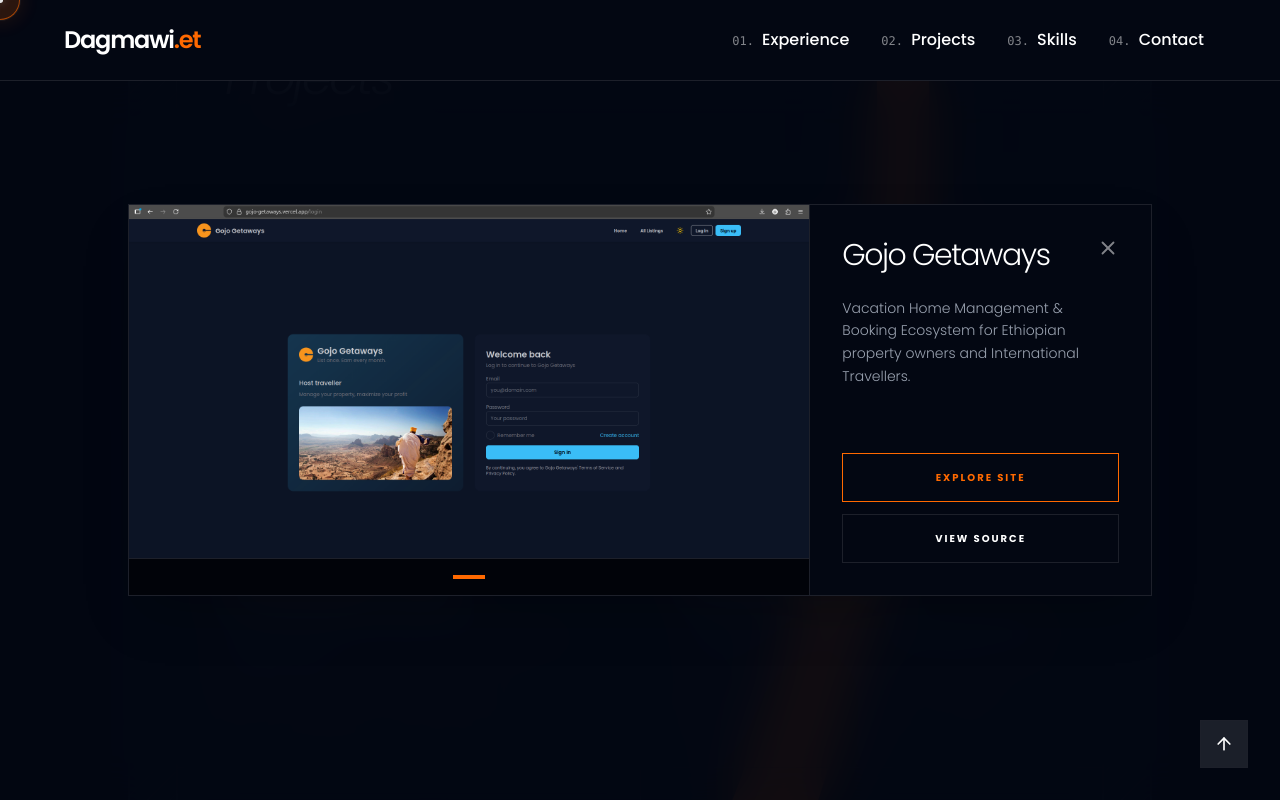
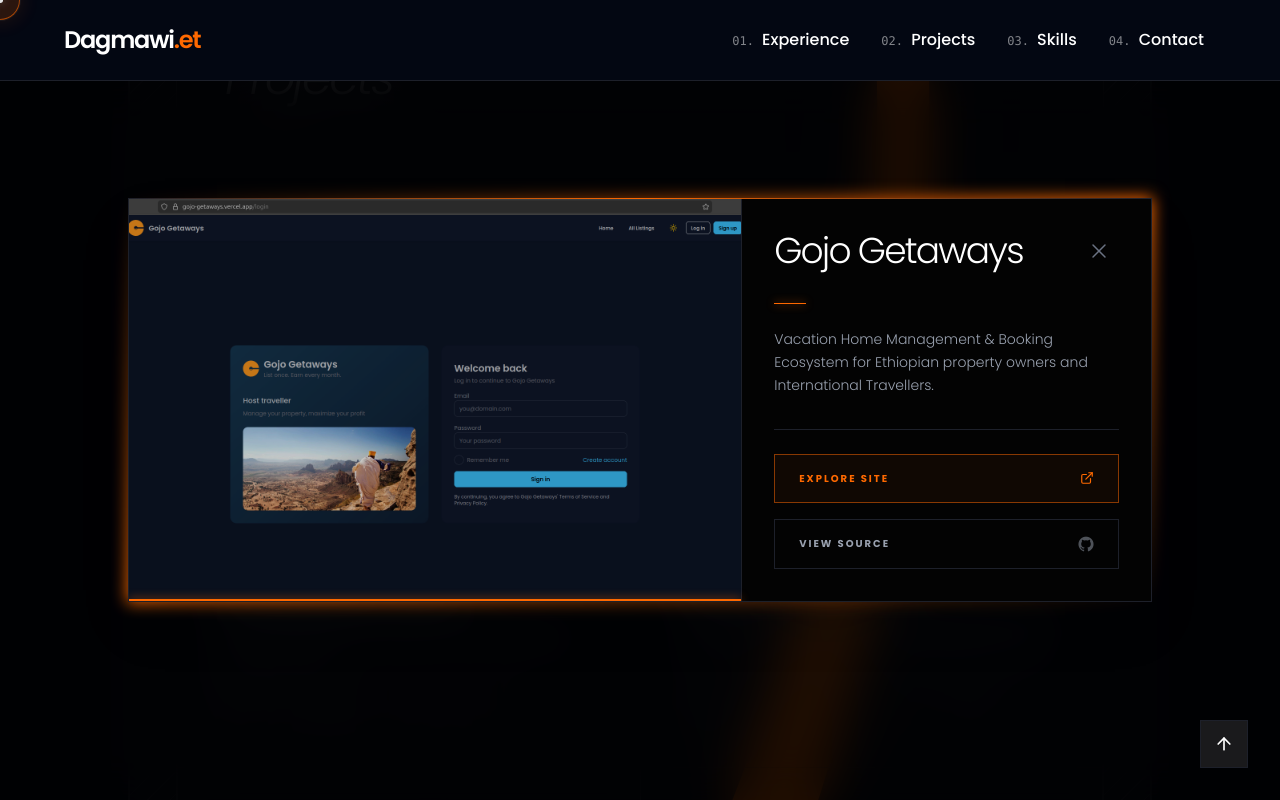
Before and after one commit to Dagin34/my-portfolio-v2, a SvelteKit app: page / in a window 1280 px wide. Both pictures are taken after a click on the button 409 px from the left and 3306 px from the top of the page. Shown: the part 2905-3705 px from the top of the page. Built offline with nearby package versions, Linux system fonts and the light colour scheme.

Commit message:
UI changes on Projects Popup

```diff
--- a/src/components/projects-popup.svelte
+++ b/src/components/projects-popup.svelte
@@ -1,5 +1,7 @@
 <script lang="ts">
-    import { X } from "lucide-svelte";
+    import { X, ChevronLeft, ChevronRight, ExternalLink } from "lucide-svelte";
+    import { fade, fly } from "svelte/transition";
+    import { cubicOut } from "svelte/easing";
     import { type Project } from "$lib/projects";
 
     let { onMissing, activeProject, onClose } = $props<{
@@ -9,114 +11,136 @@
     }>();
 
     let currentImgIndex = $state(0);
+
     function nextImg() {
         if (activeProject && activeProject.images.length > 0) {
             currentImgIndex = (currentImgIndex + 1) % activeProject.images.length;
         }
     }
+
+    function prevImg() {
+        if (activeProject && activeProject.images.length > 0) {
+            currentImgIndex = (currentImgIndex - 1 + activeProject.images.length) % activeProject.images.length;
+        }
+    }
 </script>
 
-<div class="fixed inset-0 z-100 flex items-center justify-center p-6 sm:p-12">
+<div class="fixed inset-0 z-100 flex items-center justify-center p-4 sm:p-12" transition:fade={{ duration: 300 }}>
     <button
         onclick={onClose}
-        class="absolute inset-0 bg-background/90 backdrop-blur-xl transition-all"
+        class="absolute inset-0 bg-black/80 backdrop-blur-xl transition-all cursor-default"
         aria-label="close-modal"
     ></button>
 
     <div
-        class="relative max-w-5xl w-full border border-border-color bg-background shadow-2xl overflow-hidden"
+        class="relative max-w-5xl w-full group"
+        transition:fly={{ y: 40, duration: 600, easing: cubicOut }}
     >
-        <div class="flex flex-col md:flex-row h-full">
-            <div
-                class="w-full md:w-2/3 bg-black/50 aspect-video md:aspect-auto flex flex-col border-b md:border-b-0 md:border-r border-border-color"
-            >
+        <!-- glowing border -->
+        <div class="absolute -inset-px bg-linear-to-br from-transparent via-brand-primary to-transparent opacity-100 transition-all duration-1000 blur-sm z-0"></div>
+        <div class="absolute inset-x-0 top-0 h-px bg-linear-to-r from-transparent via-brand-primary to-transparent opacity-100 transition-opacity duration-1000 z-20"></div>
+
+        <div class="relative z-10 w-full bg-[#030303] border border-border-color group-hover:border-brand-primary/30 transition-colors duration-700 shadow-2xl overflow-hidden flex flex-col md:flex-row h-[80vh] md:h-auto max-h-[800px]">
+
+            <!-- Visuals -->
+            <div class="w-full md:w-3/5 bg-black/80 aspect-video md:aspect-auto flex flex-col border-b md:border-b-0 md:border-r border-border-color relative">
                 {#if activeProject.images.length > 0}
-                    <div class="relative flex-1 overflow-hidden group">
-                        <img
-                            src={activeProject.images[currentImgIndex]}
-                            alt="Gallery"
-                            class="object-cover w-full h-full"
-                        />
-                        <button
-                            onclick={nextImg}
-                            class="absolute inset-y-0 right-0 px-6 bg-black/20 opacity-0 group-hover:opacity-100 transition-opacity hover:bg-brand-primary/20"
-                        >
-                            Next →
-                        </button>
+                    <!-- Image -->
+                    <div class="relative flex-1 overflow-hidden">
+                        {#key currentImgIndex}
+                            <img
+                                in:fade={{ duration: 400 }}
+                                src={activeProject.images[currentImgIndex]}
+                                alt="Gallery"
+                                class="absolute inset-0 object-cover w-full h-full opacity-80 group-hover:opacity-100 transition-opacity duration-500"
+                            />
+                        {/key}
+
+                        <!-- click zones -->
+                        <div class="absolute inset-0 flex">
+                            <button onclick={prevImg} class="w-1/2 h-full flex items-center justify-start p-4 group/left outline-none">
+                                <div class="bg-black/50 p-2 border border-white/10 opacity-0 group-hover/left:opacity-100 transform -translate-x-4 group-hover/left:translate-x-0 transition-all backdrop-blur-sm hover:border-brand-primary/50 hover:text-brand-primary">
+                                    <ChevronLeft size={24} />
+                                </div>
+                            </button>
+                            <button onclick={nextImg} class="w-1/2 h-full flex items-center justify-end p-4 group/right outline-none">
+                                <div class="bg-black/50 p-2 border border-white/10 opacity-0 group-hover/right:opacity-100 transform translate-x-4 group-hover/right:translate-x-0 transition-all backdrop-blur-sm hover:border-brand-primary/50 hover:text-brand-primary">
+                                    <ChevronRight size={24} />
+                                </div>
+                            </button>
+                        </div>
                     </div>
-                    <div
-                        class="p-4 flex gap-2 justify-center border-t border-border-color"
-                    >
+
+                    <div class="h-[2px] w-full bg-border-color flex relative z-10">
                         {#each activeProject.images as _, i}
-                            <div
-                                class="h-1 w-8 transition-all {i ===
-                                currentImgIndex
-                                    ? 'bg-brand-primary'
-                                    : 'bg-white/10'}"
-                            ></div>
+                            <div class="h-full flex-1 transition-all duration-500 {i === currentImgIndex ? 'bg-brand-primary shadow-[0_0_10px_var(--color-brand-primary)]' : 'bg-transparent'}"></div>
                         {/each}
                     </div>
                 {:else}
-                    <div
-                        class="flex-1 flex flex-col items-center justify-center p-12 opacity-20"
-                    >
-                        <div
-                            class="w-full h-full border-2 border-dashed border-white/20 rounded-lg flex flex-col items-center justify-center"
-                        >
-                            <span
-                                class="text-xs font-mono uppercase tracking-widest"
-                                >Visuals Restricted</span
-                            >
-                            <span class="text-[10px] mt-2"
-                                >Confidential or Internal System</span
-                            >
+                    <div class="flex-1 flex flex-col items-center justify-center p-12 bg-[linear-linear(rgba(255,255,255,0.02)_1px,transparent_1px)] bg-size-[100%_4px]">
+                        <div class="w-full h-full border border-dashed border-white/10 flex flex-col items-center justify-center relative overflow-hidden group/restricted">
+                            <div class="absolute inset-x-0 top-0 h-[20%] bg-linear-to-b from-transparent to-brand-primary/10 opacity-0 group-hover/restricted:opacity-100 -translate-y-full group-hover/restricted:animate-[scan_2s_ease-in-out_infinite]"></div>
+
+                            <span class="text-xs font-mono text-brand-primary uppercase tracking-[0.3em] drop-shadow-[0_0_8px_rgba(var(--brand-primary),0.5)]">Visuals Restricted</span>
+                            <span class="text-[10px] mt-3 font-mono text-gray-500 uppercase tracking-widest">Confidential / Internal</span>
                         </div>
                     </div>
                 {/if}
             </div>
 
-            <div class="w-full md:w-1/3 p-8 flex flex-col justify-between">
-                <div>
-                    <div
-                        class="flex justify-between items-center mb-6 relative"
-                    >
-                        <h2 class="text-3xl font-light tracking-tighter">
+            <!-- Content & Actions -->
+            <div class="w-full md:w-2/5 p-8 flex flex-col bg-[#030303]">
+                <div class="flex-1">
+                    <div class="flex justify-between items-start mb-8 relative">
+                        <h2 class="text-3xl md:text-4xl font-light tracking-tighter text-white pr-8">
                             {activeProject.title}
                         </h2>
                         <button
                             onclick={onClose}
-                            class="absolute top-0 right-0 text-xl opacity-50 hover:opacity-100 hover:text-brand-primary"
-                            ><X size={22} /></button
+                            class="absolute top-0 right-0 p-2 text-gray-500 hover:text-brand-primary transition-colors hover:rotate-90 duration-300"
                         >
+                            <X size={24} strokeWidth={1.5} />
+                        </button>
                     </div>
-                    <p
-                        class="text-sm font-light text-gray-400 leading-relaxed mb-8"
-                    >
+
+                    <div class="w-8 h-px bg-brand-primary mb-6 shadow-[0_0_8px_var(--color-brand-primary)]"></div>
+
+                    <p class="text-sm font-light text-gray-400 leading-relaxed overflow-y-auto max-h-[40vh] md:max-h-none pr-4 scrollbar-thin scrollbar-thumb-white/10 scrollbar-track-transparent">
                         {activeProject.description}
                     </p>
                 </div>
 
-                <div class="space-y-3">
+                <div class="space-y-4 mt-8 pt-6 border-t border-border-color">
                     <button
-                        onclick={() =>
-                            activeProject?.live
-                                ? window.open(activeProject.live)
-                                : onMissing("Live demo not available")}
-                        class="w-full py-4 border border-brand-primary text-brand-primary text-[10px] font-bold uppercase tracking-[0.2em] hover:bg-brand-primary hover:text-white transition-all"
+                        onclick={() => activeProject?.live ? window.open(activeProject.live) : onMissing("Live demo not available")}
+                        class="relative w-full group/btn overflow-hidden border border-brand-primary/50 hover:border-brand-primary transition-colors bg-brand-primary/5 hover:bg-brand-primary/10"
                     >
-                        Explore Site
+                        <div class="absolute inset-0 bg-brand-primary blur-md opacity-0 group-hover/btn:opacity-20 transition-opacity duration-500"></div>
+                        <div class="relative py-4 px-6 flex justify-between items-center text-brand-primary transition-all">
+                            <span class="text-[10px] font-bold uppercase tracking-[0.2em]">Explore Site</span>
+                            <ExternalLink size={14} class="group-hover/btn:translate-x-1 group-hover/btn:-translate-y-1 transition-transform" />
+                        </div>
                     </button>
+
                     <button
-                        onclick={() =>
-                            activeProject?.github
-                                ? window.open(activeProject.github)
-                                : onMissing("Project is under Private License")}
-                        class="w-full py-4 border border-border-color text-[10px] font-bold uppercase tracking-[0.2em] hover:bg-white/10 transition-all"
+                        onclick={() => activeProject?.github ? window.open(activeProject.github) : onMissing("Project is under Private License")}
+                        class="w-full py-4 px-6 border border-border-color flex justify-between items-center text-gray-400 hover:text-white hover:bg-white/5 hover:border-white/20 transition-all duration-300 group/git"
                     >
-                        View Source
+                        <span class="text-[10px] font-bold uppercase tracking-[0.2em]">View Source</span>
+                        <i class="devicon-github-original opacity-50 group-hover/git:opacity-100 transition-opacity"></i>
                     </button>
                 </div>
             </div>
         </div>
     </div>
 </div>
+
+<style>
+    /* Custom animation for the restricted visual scanner */
+    @keyframes scan {
+        0% { transform: translateY(-100%); opacity: 0; }
+        10% { opacity: 1; }
+        90% { opacity: 1; }
+        100% { transform: translateY(500%); opacity: 0; }
+    }
+</style>
```
